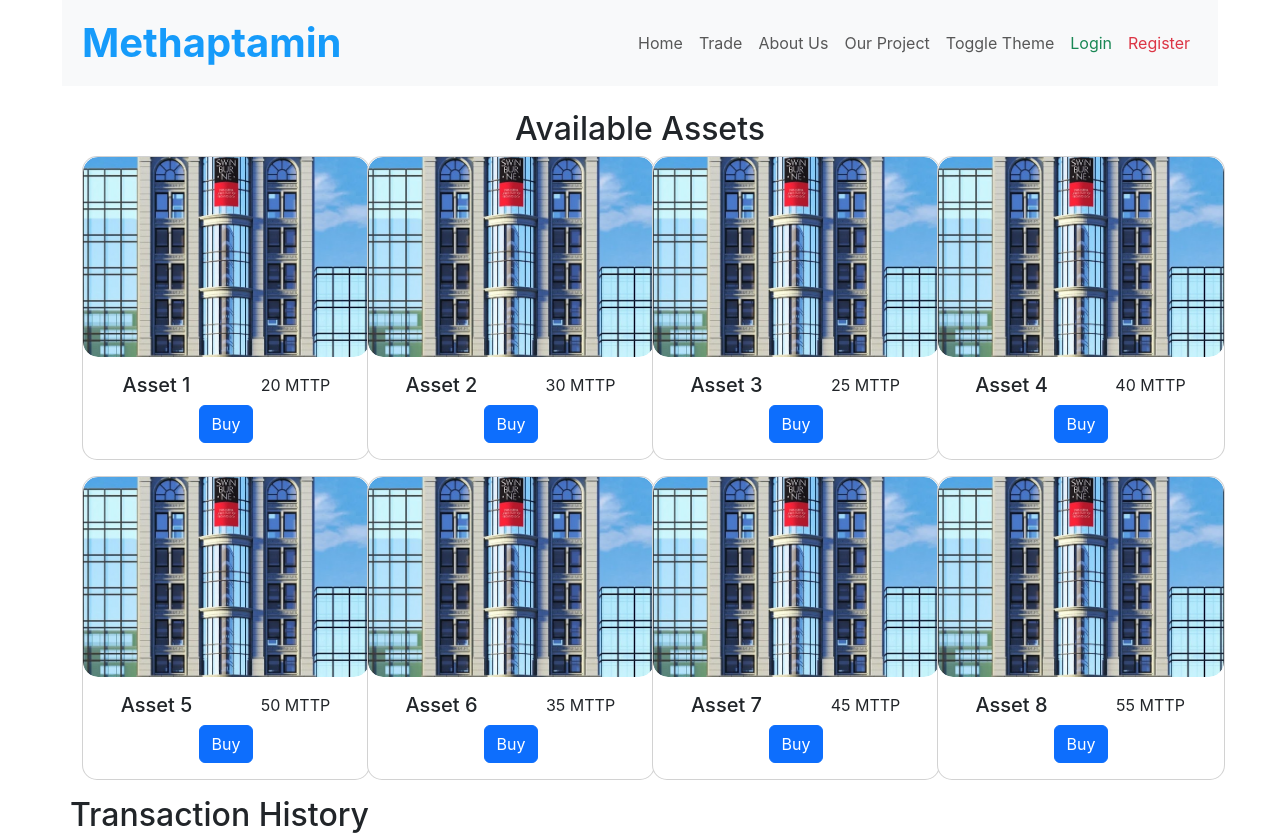
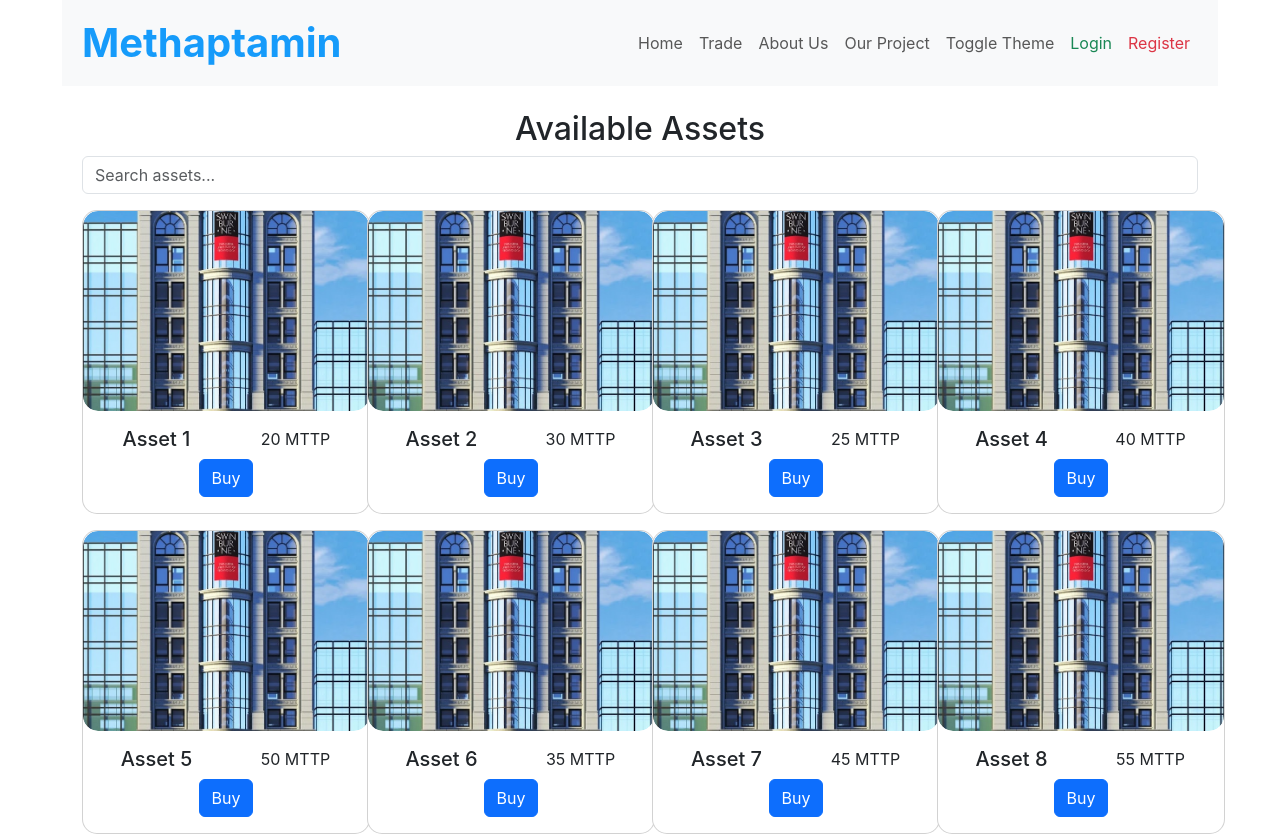
Before and after one commit to EHC-35-1/front-end, a React (Vite) app: page /trade in a window 1280 px wide. Shown: the top 836 px of the page. Built offline with nearby package versions, Linux system fonts and the light colour scheme.

Commit message:
Add search bar

```diff
--- a/src/pages/Trade/assetWrapper.jsx
+++ b/src/pages/Trade/assetWrapper.jsx
@@ -1,8 +1,11 @@
+import { useState } from "react";
 import { images } from "~/assets";
-import { Container } from "react-bootstrap";
+import { Container, InputGroup, FormControl } from "react-bootstrap";
 import DisplayAssetRow from "./displayAssetRow";
 
 const AssetWrapper = () => {
+  const [searchTerm, setSearchTerm] = useState("");
+
   const firstRowData = [
     {
       imageSrc: images.asset1,
@@ -52,8 +55,17 @@ const AssetWrapper = () => {
   return (
     <Container className="justify-content-center text-center">
       <h2>Available Assets</h2>
-      <DisplayAssetRow cardsData={firstRowData} />
-      <DisplayAssetRow cardsData={secondRowData} />
+      {/* Search Bar */}
+      <InputGroup className="mb-3">
+        <FormControl
+          placeholder="Search assets..."
+          value={searchTerm}
+          onChange={(e) => setSearchTerm(e.target.value)}
+        />
+      </InputGroup>
+      {/* Asset Rows */}
+      <DisplayAssetRow cardsData={firstRowData} searchTerm={searchTerm} />
+      <DisplayAssetRow cardsData={secondRowData} searchTerm={searchTerm} />
     </Container>
   );
 };
--- a/src/pages/Trade/displayAssetRow.jsx
+++ b/src/pages/Trade/displayAssetRow.jsx
@@ -1,10 +1,16 @@
 import { Row, Col } from "react-bootstrap";
 import CardComponent from "./assetCard";
 
-const DisplayAssetRow = ({ cardsData }) => {
+const DisplayAssetRow = ({ cardsData, searchTerm }) => {
+  const filteredCards = searchTerm
+    ? cardsData.filter((card) =>
+        card.name.toLowerCase().includes(searchTerm.toLowerCase())
+      )
+    : cardsData;
+
   return (
     <Row className="mb-3">
-      {cardsData.map((card, index) => (
+      {filteredCards.map((card, index) => (
         <Col key={index} md={3}>
           <CardComponent
             imageSrc={card.imageSrc}
```
